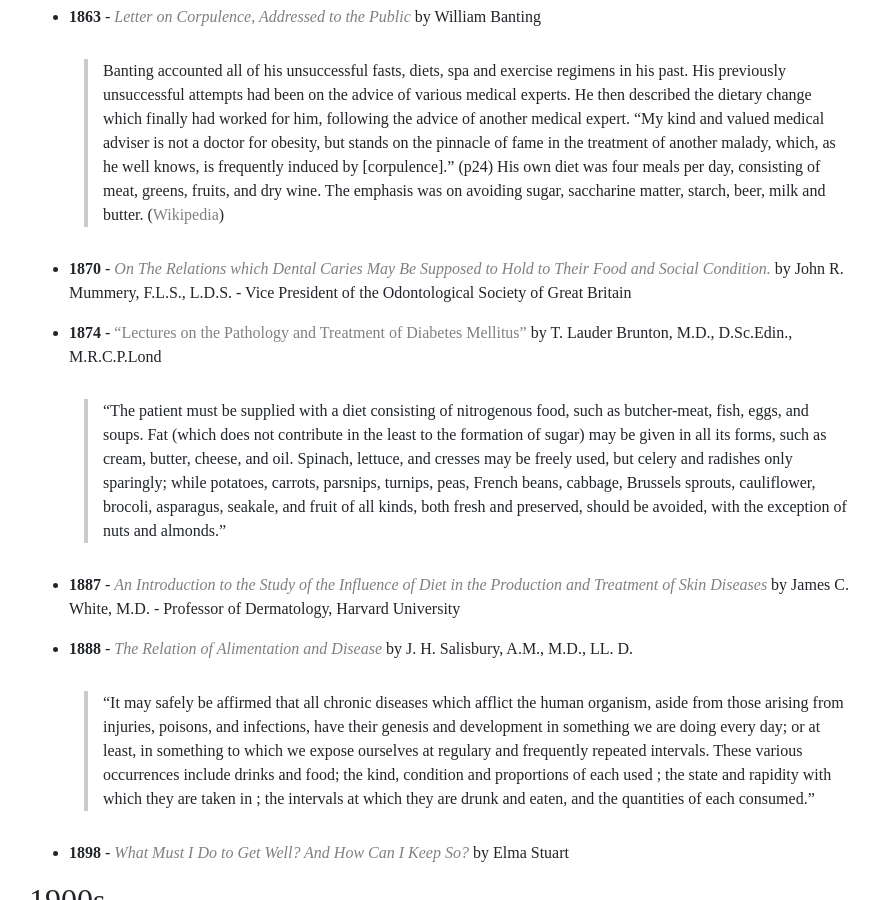
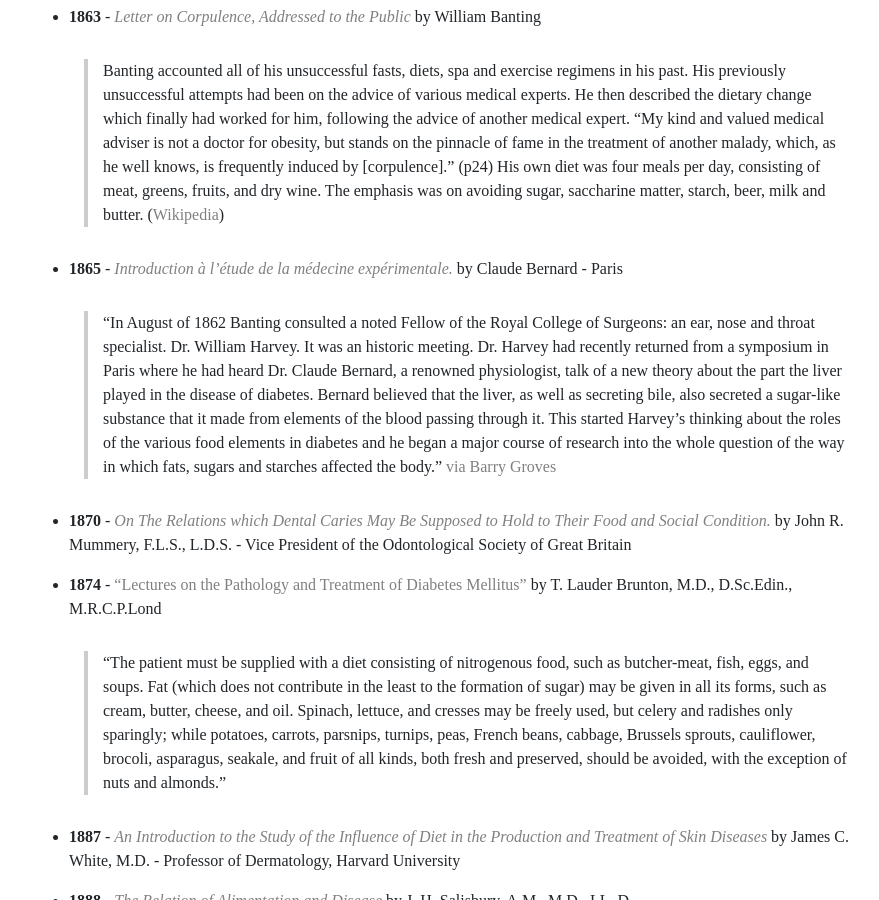
Before and after one commit to bitstein/justmeat.co, a Jekyll site: the page built from wiki/pages/history.md, in a window 1280 px wide and 900 px high, scrolled down 1199 px. Shown: the whole window, without its empty margins (201-1080 px from the left). Built offline with Jekyll 4.4.1, drawn with Linux system fonts in a browser that asks for light colours; nearby versions of some CDN libraries; some web fonts are replaced; some of the changed text lies outside the part shown.

Commit message:
Update history.md

```diff
--- a/wiki/pages/history.md
+++ b/wiki/pages/history.md
@@ -26,6 +26,10 @@
 * **1863** - [_Letter on Corpulence, Addressed to the Public_](https://archive.org/details/letteroncorpulen00bant) by William Banting
 
     > Banting accounted all of his unsuccessful fasts, diets, spa and exercise regimens in his past. His previously unsuccessful attempts had been on the advice of various medical experts. He then described the dietary change which finally had worked for him, following the advice of another medical expert. "My kind and valued medical adviser is not a doctor for obesity, but stands on the pinnacle of fame in the treatment of another malady, which, as he well knows, is frequently induced by [corpulence]." (p24) His own diet was four meals per day, consisting of meat, greens, fruits, and dry wine. The emphasis was on avoiding sugar, saccharine matter, starch, beer, milk and butter. ([Wikipedia](https://en.wikipedia.org/wiki/William_Banting#Letter_on_Corpulence,_Addressed_to_the_Public))
+
+* **1865** - [_Introduction à l'étude de la médecine expérimentale._](https://mechanism.ucsd.edu/teaching/philbio/CLAUDE%20BERNARD.htm) by Claude Bernard - Paris
+
+    > "In August of 1862 Banting consulted a noted Fellow of the Royal College of Surgeons: an ear, nose and throat specialist. Dr. William Harvey. It was an historic meeting. Dr. Harvey had recently returned from a symposium in Paris where he had heard Dr. Claude Bernard, a renowned physiologist, talk of a new theory about the part the liver played in the disease of diabetes. Bernard believed that the liver, as well as secreting bile, also secreted a sugar-like substance that it made from elements of the blood passing through it. This started Harvey’s thinking about the roles of the various food elements in diabetes and he began a major course of research into the whole question of the way in which fats, sugars and starches affected the body."  [via Barry Groves](https://www.westonaprice.org/health-topics/know-your-fats/william-banting-father-of-the-low-carbohydrate-diet/)
 
 * **1870** - [_On The Relations which Dental Caries May Be Supposed to Hold to Their Food and Social Condition._](/docs/on-the-relations-which-dental-caries-may-be-supposed-to-hold-to-their-food-and-social-condition-john-r-mummery.pdf) by John R. Mummery, F.L.S., L.D.S. - Vice President of the Odontological Society of Great Britain
 
@@ -61,6 +65,21 @@
 
     > Later expanded and revised as _The Fat of the Land_ (1956).
 
+* **1951** - [_The Practice of Endocrinology - A Diet for Obesity_]() by Dr. Raymond Greene - Stanford Medical School
+
+    > Foods to be avoided:
+        1. Bread, and everything else made with flour...
+        2. Cereals, including breakfast cereals and milk puddings
+        3. Potatoes and all other white root vegetables
+        4. Foods containing much sugar
+        5. All Sweets...
+    > You can eat as much as you like of the following foods:
+        1. Meat, fish, birds
+        2. All green vegetables
+        3. Eggs, dried or fresh
+        4. Cheese
+        5. Fruit...except bananas and grapes
+
 * **1953** - [“Treatment of OBESITY with Calorically UNRESTRICTED DIETS”](https://academic.oup.com/ajcn/article-abstract/1/5/343/4786830?redirectedFrom=fulltext) by Alfred W. Pennington, M.D.
 
     > "Restriction of carbohydrate, alone, appears to make possible the treatment of obesity on a calorically unrestricted diet composed chiefly of protein and fat. The limiting factor on appetite, necessary to any treatment of obesity, appears to be provided by increased mobilization and utilization of fat, in conjunction with the homeostatic forces which normally regulate the appetite. Ketogensis appears to be a key factor in the increased utilization of fat. Treatment of obesity by this method appears to avoid the decline in the metabolism encountered in treatment by caloric restriction. Details of diet and regimen are given."
@@ -68,6 +87,10 @@
 * **1956** - [_The Fat of the Land_](/docs/the-fat-of-the-land-vilhjalmur-stefansson.pdf) by Vilhjalmur Stefansson
 
     > Expanded and revised edition of _Not By Bread Alone_ (1946).
+
+* **1957** - [_The Importance of Overweight_](https://www.amazon.com/importance-overweight-Hilde-Bruch/dp/B0006AUYKU) by Dr. Hilde Bruch - New York
+
+    > "The great progress in dietary control of obesity, was the recognition that meat . . . was not fat producing; but that it was the innocent foodstuffs, such as bread and sweets, which lead to obesity."
 
 * **1958** - [_Eat Fat and Grow Slim_](https://www.ourcivilisation.com/fat/) by Richard Mackarness, M.B., B.S.
 
```
